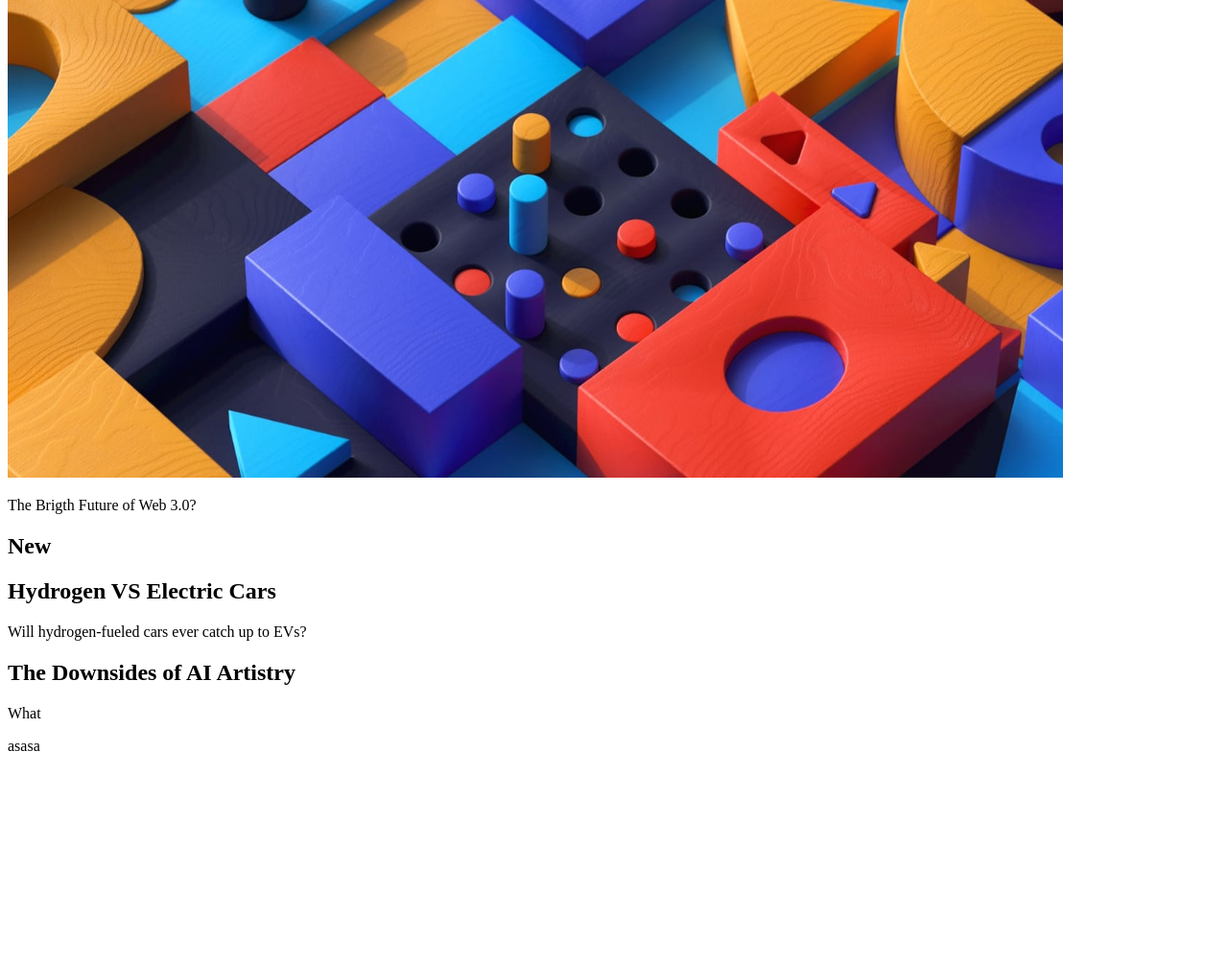
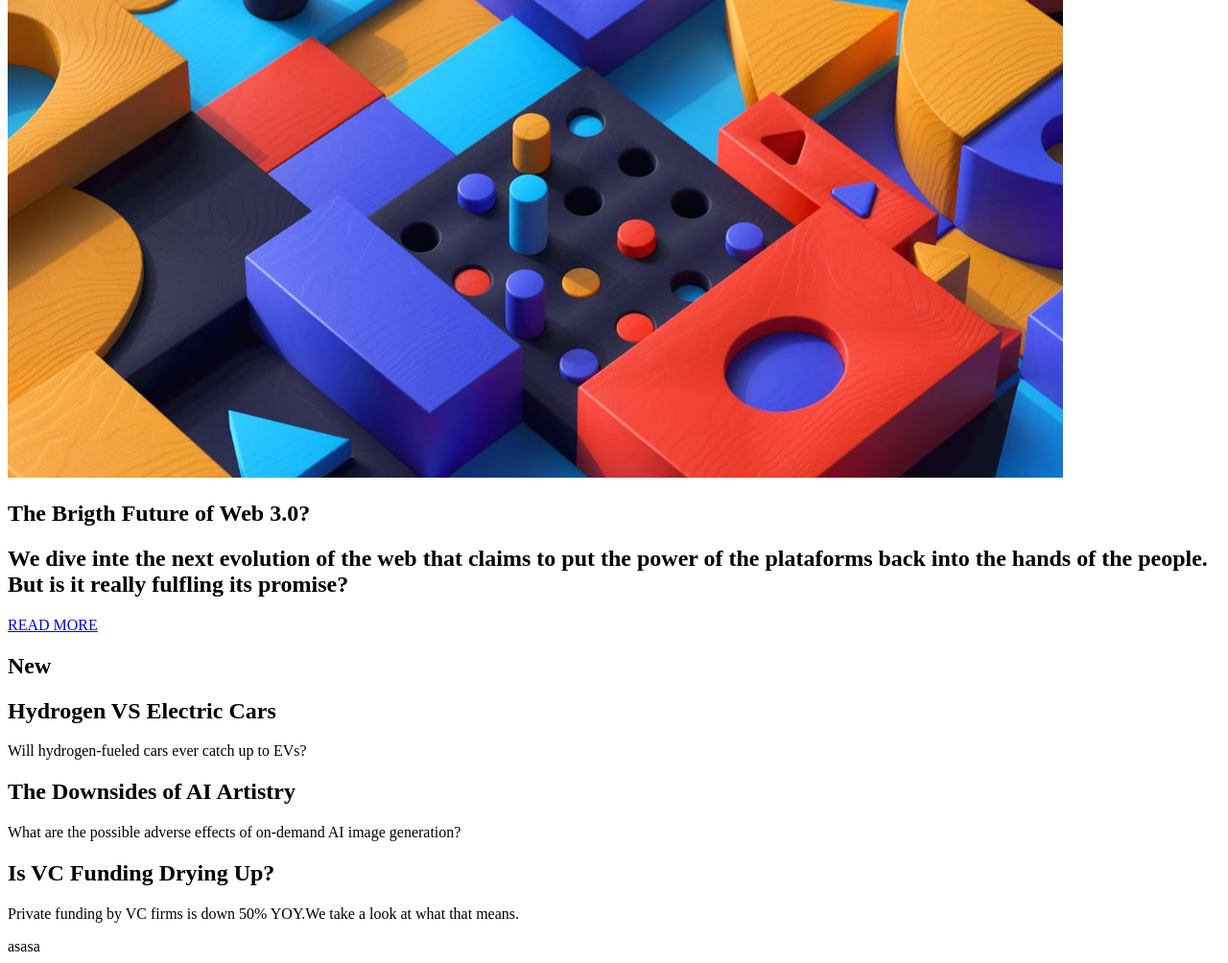
Before and after one commit to Ivan-Garita99/RetoSemanal, a plain HTML site: page index.html in a window 1280 px wide. Shown: the part 82-1086 px from the top of the page at 96% size. Before the commit the page ends 877 px from the top, so only its background shows below. Drawn offline with Linux system fonts and the light colour scheme.

Commit message:
termine bloque 2 paso a footer

```diff
--- a/index.html
+++ b/index.html
@@ -32,9 +32,25 @@
                 <div class="contenedor-1">
                     <img src="./image-web-3-desktop.jpg" alt="Foto en modo escritorio" height="500px" width="1100px">
 
+                    <h1>
+                        The Brigth Future of Web 3.0?
+                    </h1>
 
+                    <h1>
+                        We dive inte the next evolution of the web that
+                        claims to put the power of the plataforms back
+                        into the hands of the people. But is it really
+                        fulfling its promise?
+                    </h1>
+                    <p>
+                        <span>
+                            <nav class="MORE">
 
-                    <p>The Brigth Future of Web 3.0?</p>
+                                <a href="#">READ MORE</a>
+
+                            </nav>
+                        </span>
+                    </p>
 
 
                 </div>
@@ -64,7 +80,18 @@
                     </h1>
                     <p>
                         <span>
-                            What
+                            What are the possible adverse effects of
+                            on-demand AI image generation?
+                        </span>
+                    </p>
+
+                    <h1>
+                        Is VC Funding Drying Up?
+                    </h1>
+                    <p>
+                        <span>
+                            Private funding by VC firms is down 50%
+                            YOY.We take a look at what that means.
                         </span>
                     </p>
                 </div>
```
